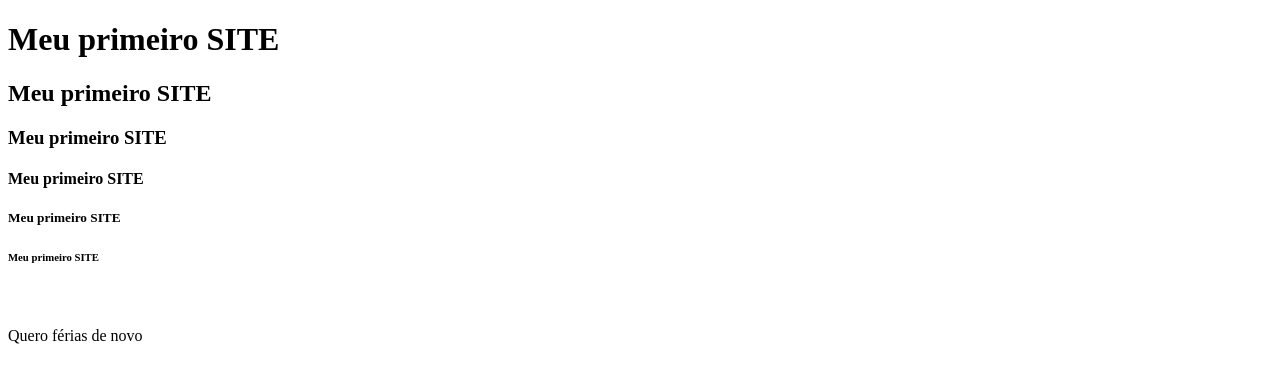
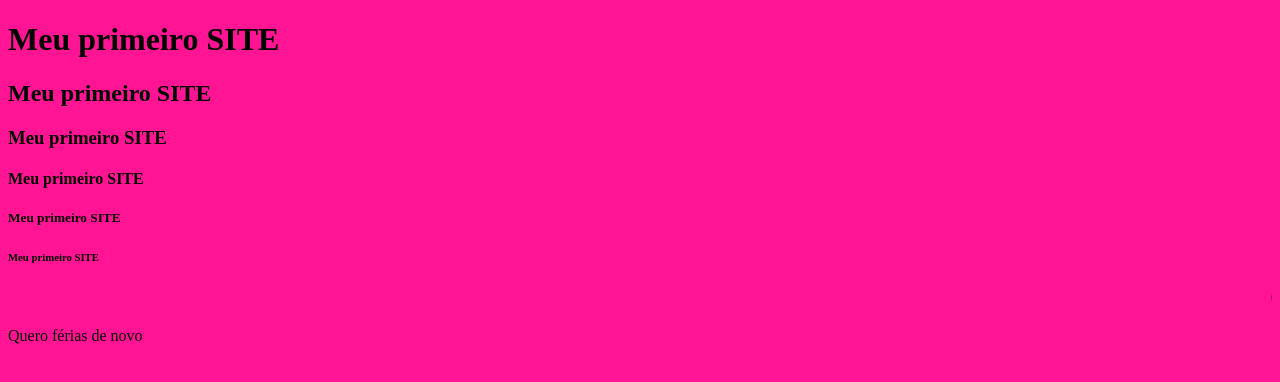
Before and after one commit to giovannamrocha/projeto_site, a plain HTML site: page index.html in a window 1280 px wide. Drawn offline with Linux system fonts and the light colour scheme.

Commit message:
projeto_Site v2

```diff
--- a/estilo.css
+++ b/estilo.css
@@ -0,0 +1,3 @@
+body{
+background-color: deeppink;
+}
--- a/index.html
+++ b/index.html
@@ -4,6 +4,7 @@
     <meta charset="UTF-8">
     <meta name="viewport" content="width=device-width, initial-scale=1.0">
     <title>Giovanna-1DSB</title>
+    <link rel="stylesheet" href="estilo.css">
 </head>
 <body>
     <h1>Meu primeiro SITE</h1>
```
